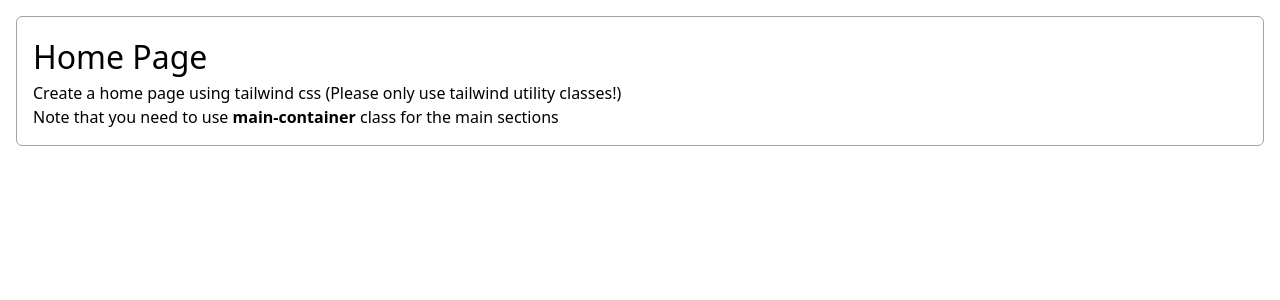
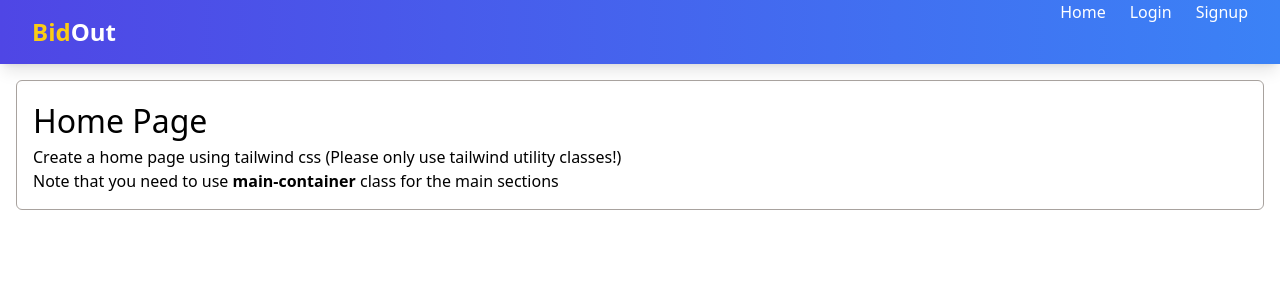
Before and after one commit to Kavindu-R/Bidout-Project-SE205.3, a React (Vite) app: page / in a window 1280 px wide. Shown: the top 300 px of the page. Built offline with nearby package versions, Linux system fonts and the light colour scheme.

Commit message:
Added Basic Navbar it Will be Updated!!

```diff
--- a/package.json
+++ b/package.json
@@ -10,6 +10,7 @@
     "preview": "vite preview"
   },
   "dependencies": {
+    "@fortawesome/fontawesome-free": "^6.6.0",
     "react": "^18.3.1",
     "react-dom": "^18.3.1",
     "react-router-dom": "^6.26.1"
--- a/src/App.jsx
+++ b/src/App.jsx
@@ -3,10 +3,12 @@ import { BrowserRouter as Router, Route, Routes } from "react-router-dom";
 import NotFound from "./pages/NotFound";
 import Login from "./pages/Login";
 import Signup from "./pages/Signup";
+import Navbar from "./Componets/Navbar";
 
 function App() {
   return (
     <Router>
+      <Navbar/>
       <main className="mx-auto flex min-h-screen flex-col">
         <div className="">
           <Routes>
--- /dev/null
+++ b/src/Componets/Navbar.jsx
@@ -0,0 +1,69 @@
+// Navbar.jsx
+import '@fortawesome/fontawesome-free/css/all.min.css';
+import React, { useState } from 'react';
+import { Link } from 'react-router-dom';
+
+const Navbar = () => {
+  const [isOpen, setIsOpen] = useState(false);
+
+  return (
+    <nav className="bg-gradient-to-r from-indigo-600 to-blue-500 text-white shadow-lg">
+      <div className="max-w-7xl mx-auto px-4 sm:px-6 lg:px-8">
+        <div className="flex justify-between h-16">
+          <div className="flex items-center">
+            <Link to="/" className="text-2xl font-bold">
+              <span className="text-yellow-400">Bid</span>Out
+            </Link>
+          </div>
+          <div className="hidden md:flex space-x-6">
+            <Link to="/" className="hover:text-yellow-300">Home</Link>
+            <Link to="/login" className="hover:text-yellow-300">Login</Link>
+            <Link to="/signup" className="hover:text-yellow-300">Signup</Link>
+          </div>
+          <div className="-mr-2 flex md:hidden">
+            <button
+              onClick={() => setIsOpen(!isOpen)}
+              type="button"
+              className="bg-blue-600 p-2 rounded-md text-white hover:bg-blue-700 focus:outline-none"
+              aria-controls="mobile-menu"
+              aria-expanded={isOpen}
+            >
+              <span className="sr-only">Open main menu</span>
+              {isOpen ? (
+                <i className="fas fa-times w-6 h-6"></i>
+              ) : (
+                <i className="fas fa-bars w-6 h-6"></i>
+              )}
+            </button>
+          </div>
+        </div>
+      </div>
+
+      {/* Mobile Menu */}
+      <div className={`${isOpen ? 'block' : 'hidden'} md:hidden`} id="mobile-menu">
+        <div className="px-2 pt-2 pb-3 space-y-1 sm:px-3 bg-blue-600">
+          <Link
+            to="/"
+            className="block px-3 py-2 rounded-md text-base font-medium text-white hover:bg-blue-700"
+          >
+            Home
+          </Link>
+          <Link
+            to="/login"
+            className="block px-3 py-2 rounded-md text-base font-medium text-white hover:bg-blue-700"
+          >
+            Login
+          </Link>
+          <Link
+            to="/signup"
+            className="block px-3 py-2 rounded-md text-base font-medium text-white hover:bg-blue-700"
+          >
+            Signup
+          </Link>
+        </div>
+      </div>
+    </nav>
+  );
+};
+
+export default Navbar;
--- a/src/pages/Home.jsx
+++ b/src/pages/Home.jsx
@@ -1,3 +1,4 @@
+
 const Home = () => {
   return (
     <div className="main-container">
--- a/src/styles/App.css
+++ b/src/styles/App.css
@@ -1,3 +1,4 @@
+
 h1 {
   font-size: 2rem;
 }
```
Also changed, not shown: src/Componets/Footer.jsx (added), 1 other file (tests, documents, lock files or other folders).
